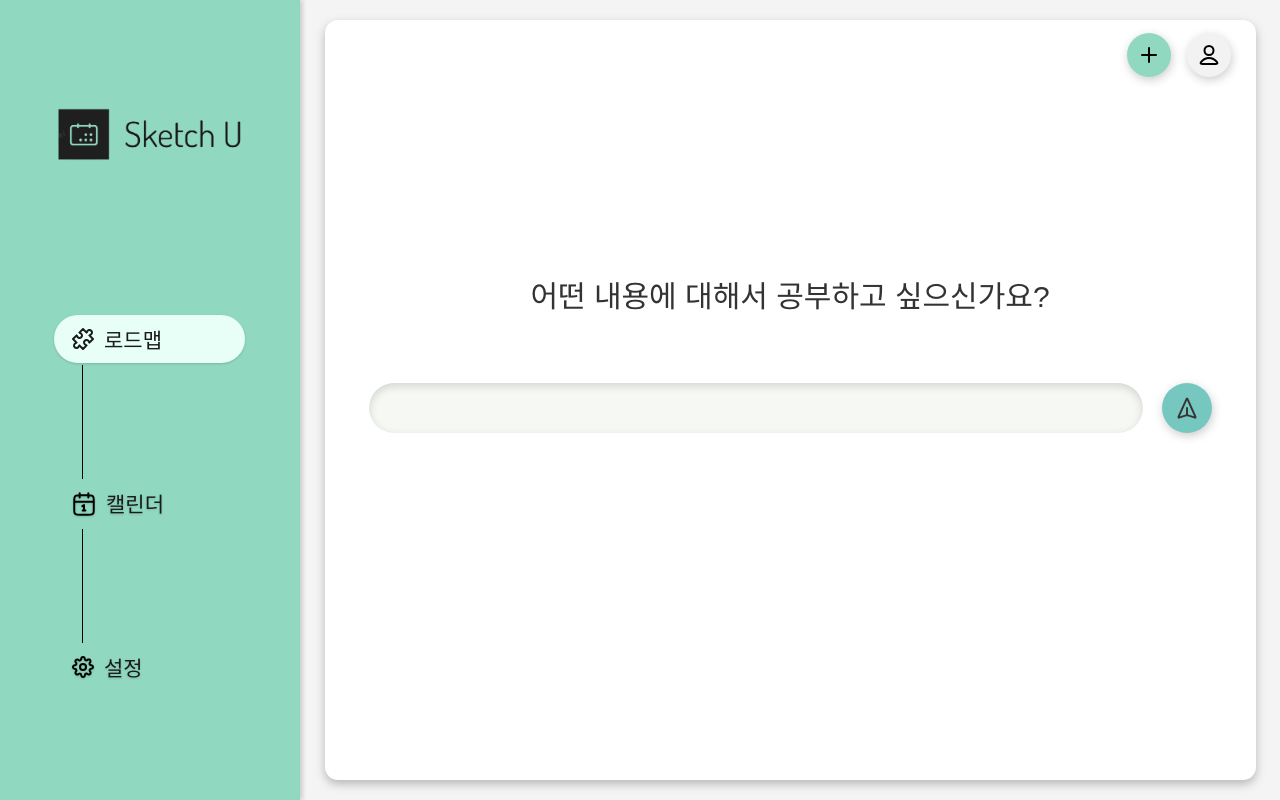
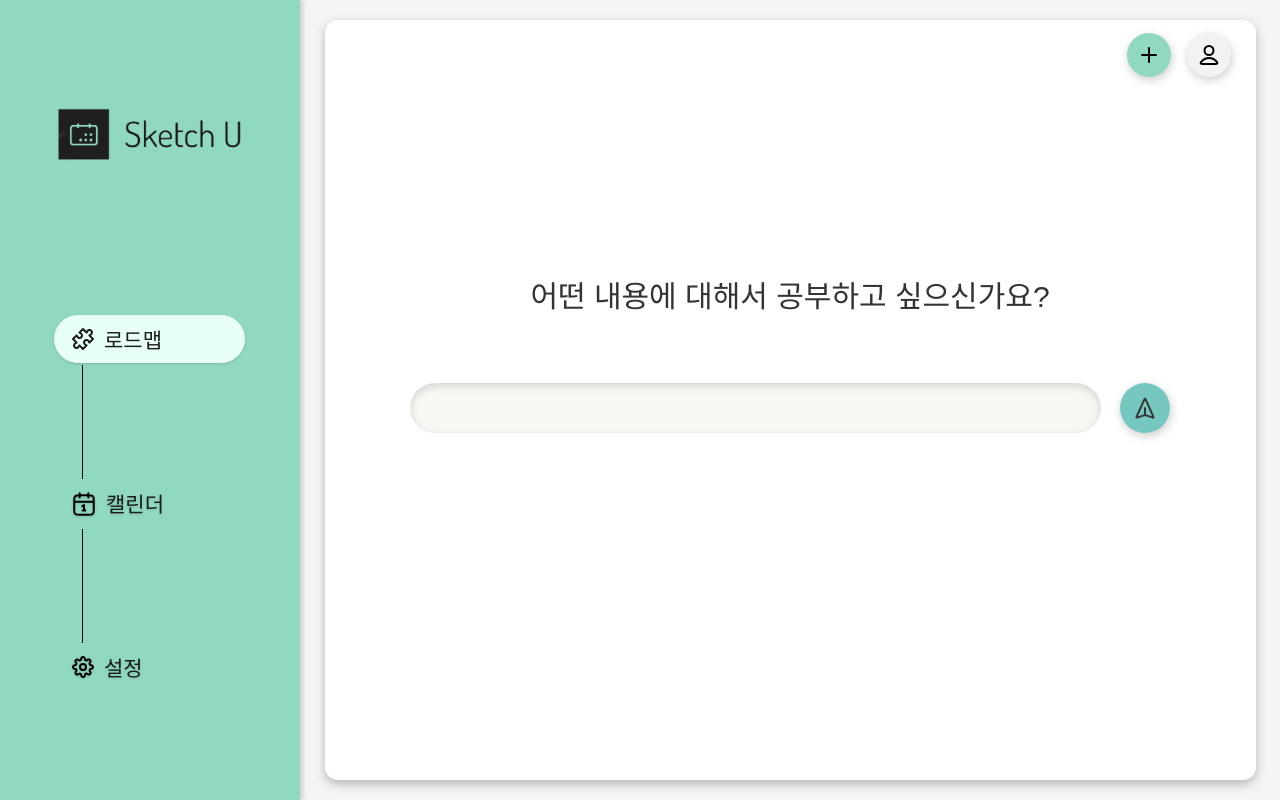
Before and after one commit to water0326/SketchU, a Next.js app in the folder sketch_u/: page /createRoadmap in a window 1280 px wide. Built offline with nearby package versions, Linux system fonts and the light colour scheme; a web font is replaced by a local one.

Commit message:
fix: fix icons

```diff
--- a/sketch_u/next.config.mjs
+++ b/sketch_u/next.config.mjs
@@ -9,6 +9,11 @@ const nextConfig = {
             destination: destination,
           },
         ];
+    },
+    output: 'standalone',
+    assetPrefix: process.env.NODE_ENV === 'production' ? '/' : '',
+    images: {
+        unoptimized: true
     }
 };
 
--- a/sketch_u/src/app/(route)/createRoadmap/page.tsx
+++ b/sketch_u/src/app/(route)/createRoadmap/page.tsx
@@ -118,6 +118,9 @@ const InputWrapper = styled.div<{ $movedUp: boolean }>`
   align-items: center;
   justify-content: center;
   transition: margin 0.6s ease;
+  width: 100%;
+  max-width: 800px;
+  padding: 0 20px;
 
   ${({ $movedUp: movedUp }) =>
     movedUp &&
@@ -133,11 +136,12 @@ const Input = styled.input`
   outline: none;
   font-size: 1.1rem;
   background-color: transparent;
-  width: 774px;
+  min-width: 200px;
   height: 50px;
   background-color: #f6f9f3;
   box-shadow: inset 0 3px 8px rgba(0, 0, 0, 0.15);
   padding-left: 20px;
+  padding-right: 20px;
   padding-top: 2px;
 
   &:disabled {
--- a/sketch_u/src/app/_components/navigation.tsx
+++ b/sketch_u/src/app/_components/navigation.tsx
@@ -85,7 +85,7 @@ export default function Navigation() {
   return (
     <Container>
       <Logo onClick={handleLogoClick}>
-        <img src="./icons/logo.png" alt="LOGO" />
+        <img src="/icons/logo.png" alt="LOGO" />
       </Logo>
       <Menu>
         {menuItems.map((item, index) => (
```
